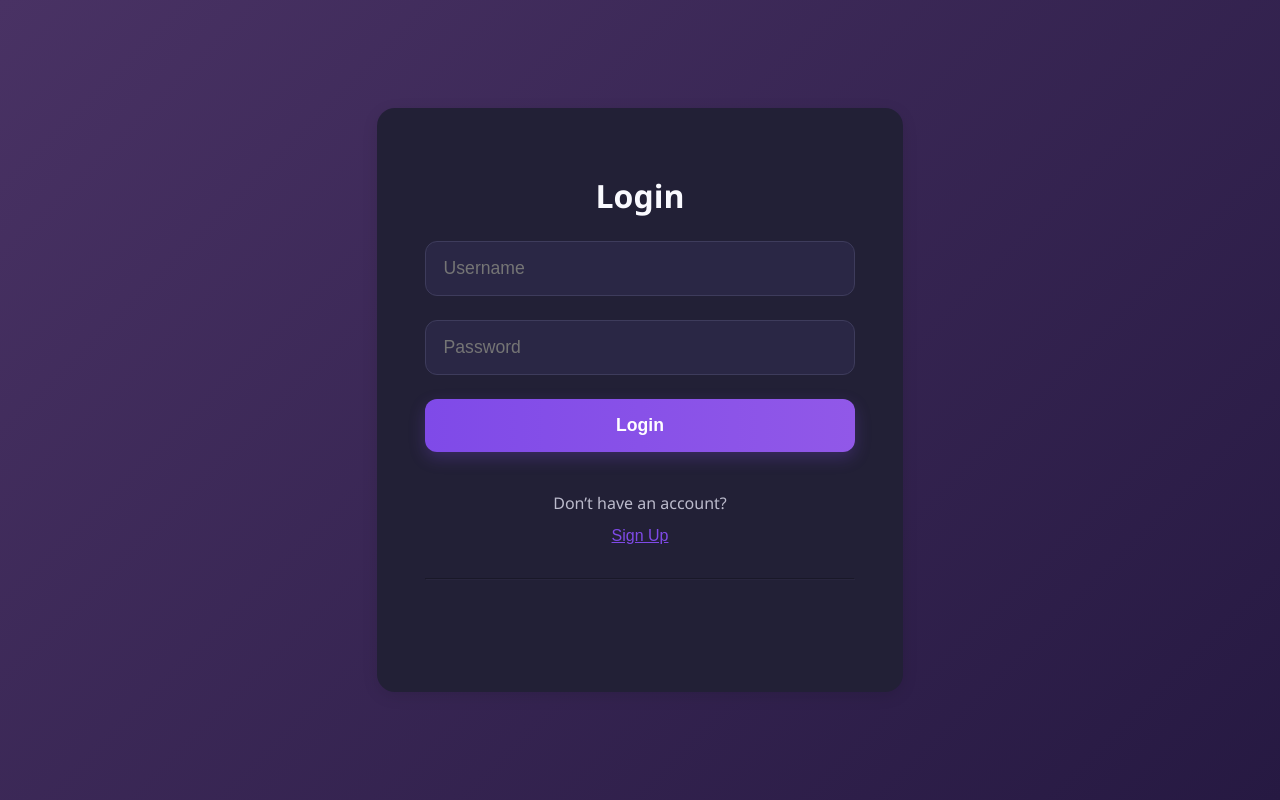
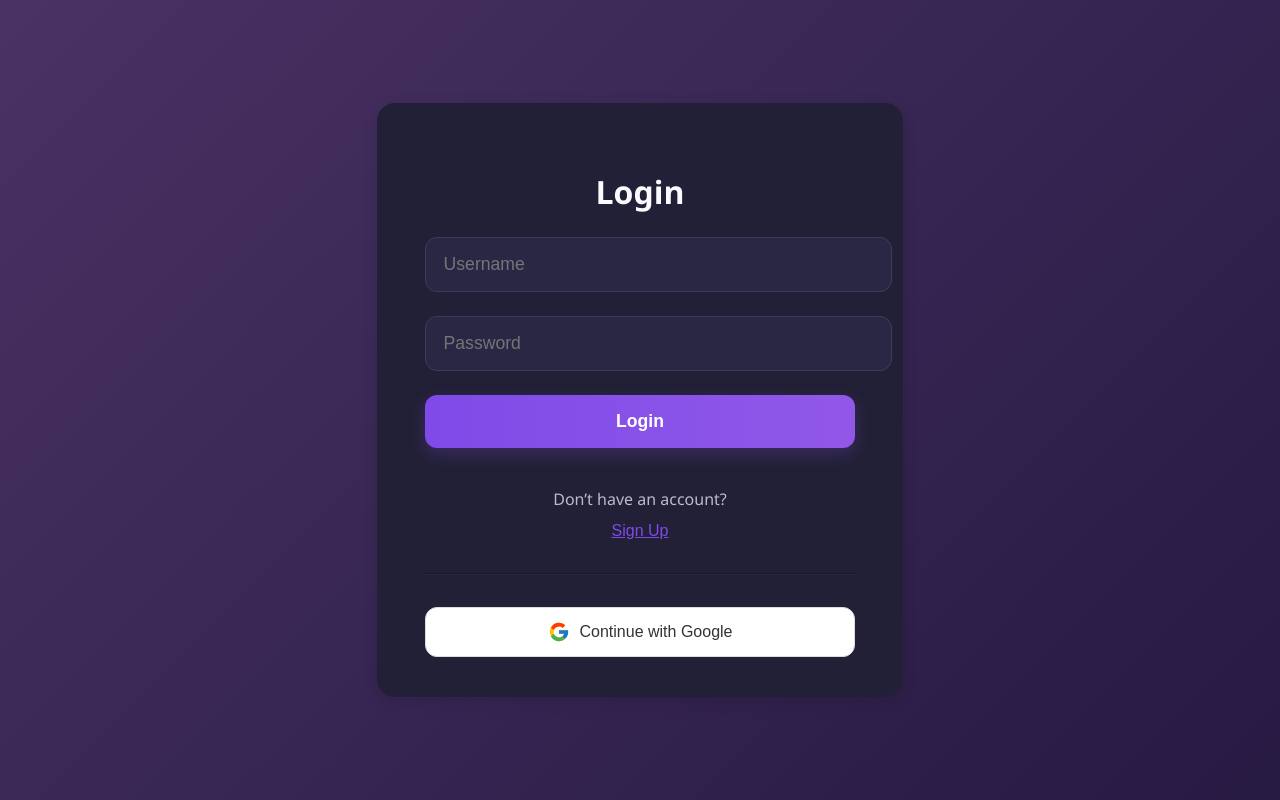
Before and after one commit to ranjeet3102/Ts-Techy-CRUD-frontend, a React (Vite) app: page /login in a window 1280 px wide. Built offline with nearby package versions, Linux system fonts and the light colour scheme.

Commit message:
Update frontend: fixed build issue and improved login new

```diff
--- a/src/pages/Login.jsx
+++ b/src/pages/Login.jsx
@@ -242,7 +242,7 @@
 // }
 import React, { useState } from "react";
 import { useNavigate } from "react-router-dom";
-import { GoogleLogin, useGoogleLogin } from "@react-oauth/google";
+import { useGoogleLogin } from "@react-oauth/google";
 import { FcGoogle } from "react-icons/fc";
 
 export default function Login() {
@@ -291,14 +291,15 @@ export default function Login() {
   };
 
   // ---- Google Login ----
-  const handleGoogleSuccess = async (credentialResponse) => {
+  const googleLogin = useGoogleLogin({
+    onSuccess: async (tokenResponse) => {
       try {
         const res = await fetch(
           "https://ts-techy-crud-1.onrender.com/api/social/google/",
           {
             method: "POST",
             headers: { "Content-Type": "application/json" },
-          body: JSON.stringify({ token: credentialResponse.credential }),
+            body: JSON.stringify({ token: tokenResponse.access_token }),
           }
         );
 
@@ -320,7 +321,9 @@ export default function Login() {
       } catch (err) {
         setError("Google login failed: " + err.message);
       }
-  };
+    },
+    onError: () => setError("Google login failed."),
+  });
 
   return (
     <div
@@ -334,10 +337,7 @@ export default function Login() {
         display: "flex",
         justifyContent: "center",
         alignItems: "center",
-        overflow: "hidden", // disables scroll bar
         fontFamily: "Segoe UI, Arial, sans-serif",
-        padding: 0,
-        margin: 0,
       }}
     >
       <div
@@ -396,8 +396,6 @@ export default function Login() {
               background: "#2a2745",
               color: "#fafaff",
               fontSize: "1.1rem",
-              outline: "none",
-              boxSizing: "border-box",
             }}
           />
           <input
@@ -415,8 +413,6 @@ export default function Login() {
               background: "#2a2745",
               color: "#fafaff",
               fontSize: "1.1rem",
-              outline: "none",
-              boxSizing: "border-box",
             }}
           />
 
@@ -435,12 +431,8 @@ export default function Login() {
                 ? "linear-gradient(90deg, #90cdf4, #b2f5ea)"
                 : "linear-gradient(90deg, #7f4ae8 0%, #9158e8 100%)",
               cursor: loading ? "not-allowed" : "pointer",
-              boxShadow: loading
-                ? "none"
-                : "0 6px 16px rgba(127, 74, 232, 0.25)",
+              boxShadow: "0 6px 16px rgba(127, 74, 232, 0.25)",
               opacity: loading ? 0.7 : 1,
-              transition: "background 0.2s ease",
-              boxSizing: "border-box",
             }}
           >
             {loading ? "Logging in..." : "Login"}
@@ -461,7 +453,6 @@ export default function Login() {
               fontSize: "1rem",
               fontWeight: "500",
               cursor: "pointer",
-              padding: 0,
             }}
           >
             Sign Up
@@ -479,14 +470,8 @@ export default function Login() {
 
         {/* ✅ Custom Google Login Button */}
         <div style={{ textAlign: "center" }}>
-          <GoogleLogin
-            onSuccess={handleGoogleSuccess}
-            onError={() => setError("Google login failed.")}
-            useOneTap={false}
-            render={(renderProps) => (
           <button
-                onClick={renderProps.onClick}
-                disabled={renderProps.disabled}
+            onClick={() => googleLogin()}
             style={{
               width: "100%",
               display: "flex",
@@ -507,8 +492,6 @@ export default function Login() {
             <FcGoogle size={22} />
             Continue with Google
           </button>
-            )}
-          />
         </div>
       </div>
     </div>
```
Lines whose indentation alone changed are shown as unchanged.
